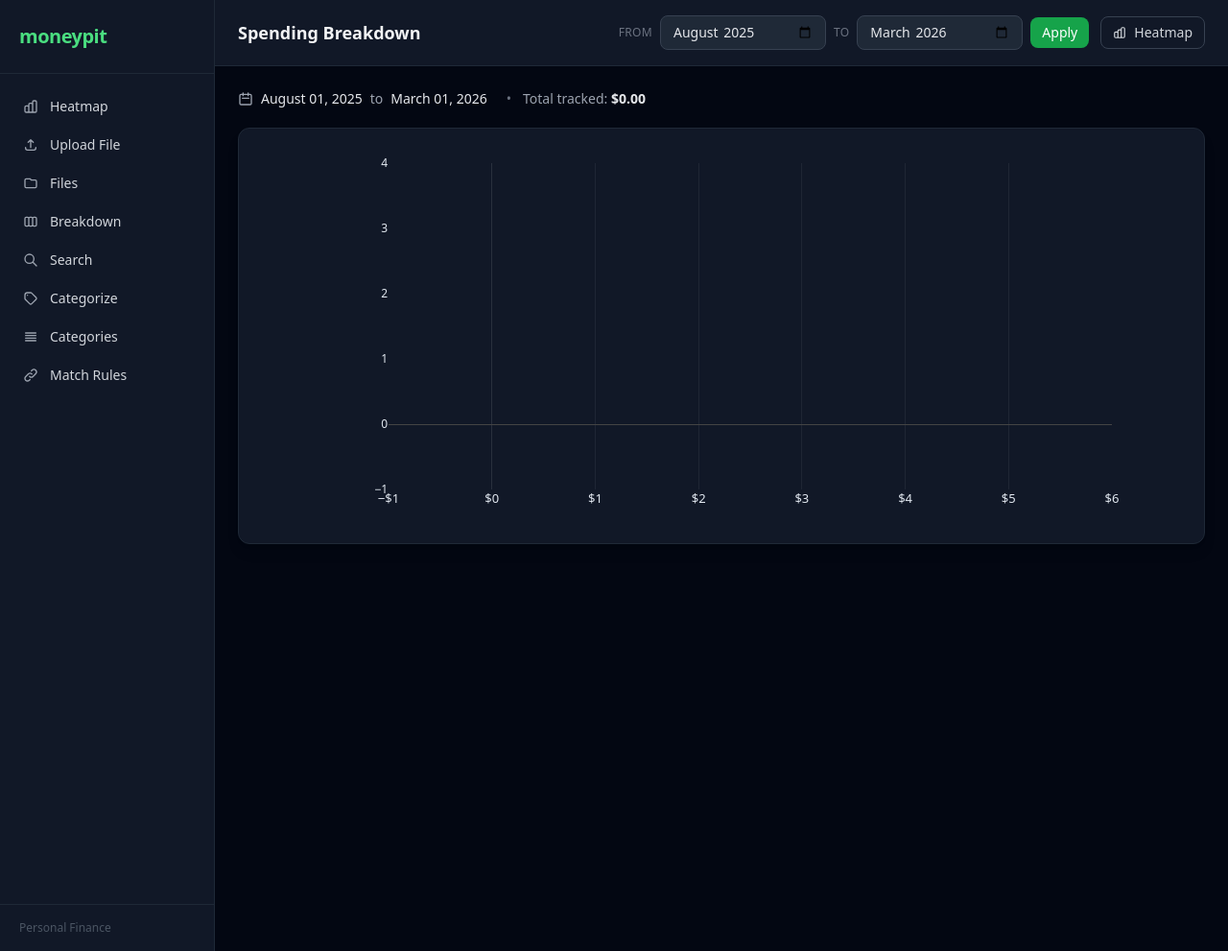
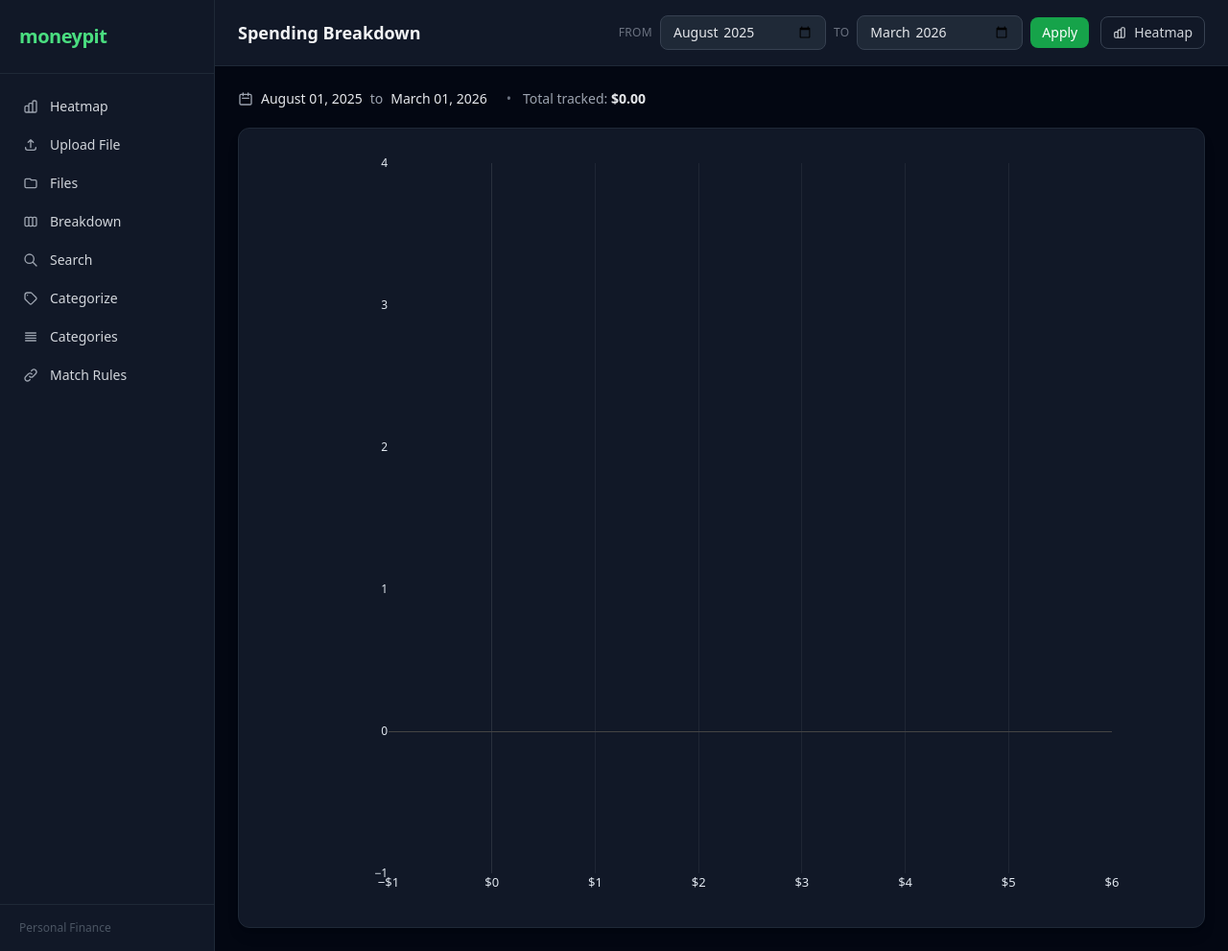
Before and after one commit to tomthehare/moneypit, a Flask app: page /moneypit/sankey in a window 1280 px wide. Shown: the whole page at 96% size. Run offline with Flask 3, Linux system fonts and the light colour scheme; data comes from the database, SQL or seed files in the repository; data that the repository does not hold is empty; some libraries are stand-ins or nearby versions.

Commit message:
update size of breakdown chart

```diff
--- a/templates/breakdown.html
+++ b/templates/breakdown.html
@@ -52,7 +52,7 @@
 
 <!-- Bar chart (sorted by amount, descending) -->
 <div class="bg-gray-900 rounded-xl border border-gray-800 shadow-lg p-4">
-  <div id="breakdown-chart" style="min-height: 400px;"></div>
+  <div id="breakdown-chart" style="min-height: 800px;"></div>
 </div>
 
 {% endblock %}
```
